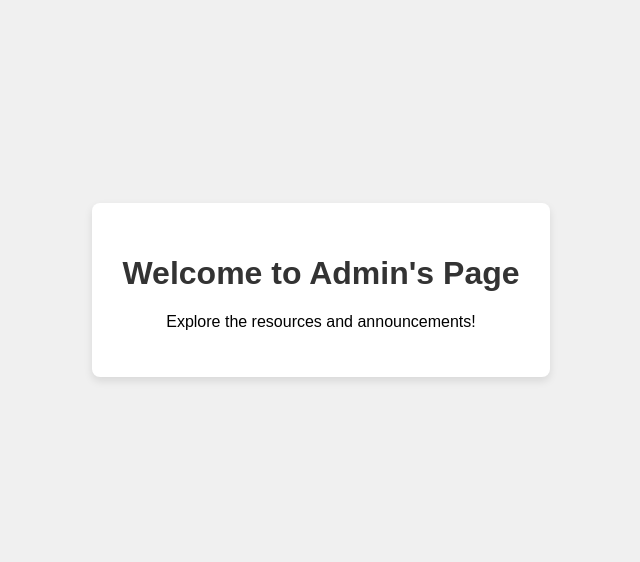
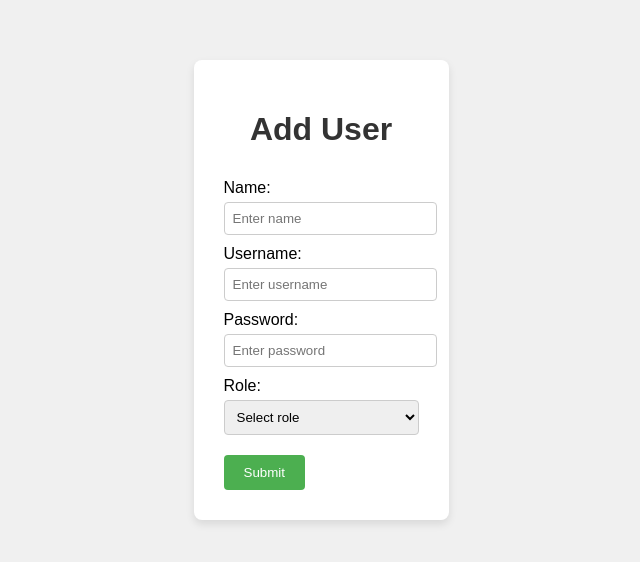
Before and after one commit to TylerReidd/SE_project_2024, a plain HTML site: page admin_page.html in a window 1280 px wide. Shown: the part 110-672 px from the top of the page, without its empty margins (319-959 px from the left). Drawn offline with Linux system fonts and the light colour scheme.

Commit message:
Working on the add user functionality. Code does not work though.

```diff
--- a/admin_page.html
+++ b/admin_page.html
@@ -1,9 +1,9 @@
 <!DOCTYPE html>
 <html lang="en">
   <head>
-    <meta charset="UTF-8">
-    <meta name="viewport" content="width=device-width, initial-scale=1.0">
-    <title>Professor's Page</title>
+    <meta charset="UTF-8" />
+    <meta name="viewport" content="width=device-width, initial-scale=1.0" />
+    <title>Add User</title>
     <style>
       body {
         font-family: Arial, sans-serif;
@@ -24,12 +24,113 @@
       h1 {
         color: #333;
       }
+      form {
+        display: flex;
+        flex-direction: column;
+        align-items: flex-start;
+      }
+      label {
+        margin-top: 10px;
+      }
+      input,
+      select {
+        padding: 8px;
+        margin-top: 5px;
+        width: 100%;
+        max-width: 300px;
+        border: 1px solid #ccc;
+        border-radius: 4px;
+      }
+      button {
+        margin-top: 20px;
+        padding: 10px 20px;
+        background-color: #4caf50;
+        color: white;
+        border: none;
+        border-radius: 4px;
+        cursor: pointer;
+      }
+      button:hover {
+        background-color: #45a049;
+      }
     </style>
   </head>
   <body>
+    <script>
+      async function addUser(name, username, password, role) {
+        try {
+          const response = await fetch("/add-user", {
+            method: "POST",
+            headers: {
+              "Content-Type": "application/json", // Ensure this is set
+            },
+            body: JSON.stringify({
+              name: name,
+              username: username,
+              password: password,
+              role: role,
+            }),
+          });
+
+          if (!response.ok) {
+            throw new Error("Failed to create user");
+          }
+
+          const result = await response.json();
+
+          // Uncomment if you want to reload the page
+          location.reload();
+        } catch (error) {
+          console.error("Error:", error);
+        }
+      }
+    </script>
+
     <div class="welcome-container">
-        <h1>Welcome to Admin's Page</h1>
-        <p>Explore the resources and announcements!</p>
+      <h1>Add User</h1>
+      <form id="addStudentForm">
+        <label for="name">Name:</label>
+        <input
+          type="text"
+          id="name"
+          name="name"
+          placeholder="Enter name"
+          required
+        />
+
+        <label for="username">Username:</label>
+        <input
+          type="text"
+          id="username"
+          name="username"
+          placeholder="Enter username"
+          required
+        />
+
+        <label for="password">Password:</label>
+        <input
+          type="password"
+          id="password"
+          name="password"
+          placeholder="Enter password"
+          required
+        />
+
+        <label for="role">Role:</label>
+        <select id="role" name="role" required>
+          <option value="" disabled selected>Select role</option>
+          <option value="professor">Professor</option>
+          <option value="registrar">Registrar</option>
+          <option value="student">Student</option>
+        </select>
+
+        <button
+          onclick="addUser(document.getElementById('name').value, document.getElementById('username').value, document.getElementById('password').value, document.getElementById('role').value)"
+          type="button"
+        >
+          Submit
+        </button>
+      </form>
     </div>
   </body>
 </html>
```
Also changed, not shown: database-login.js (+20 -0 lines), server.js (+18 -0 lines). Lines whose indentation alone changed are shown as unchanged.
